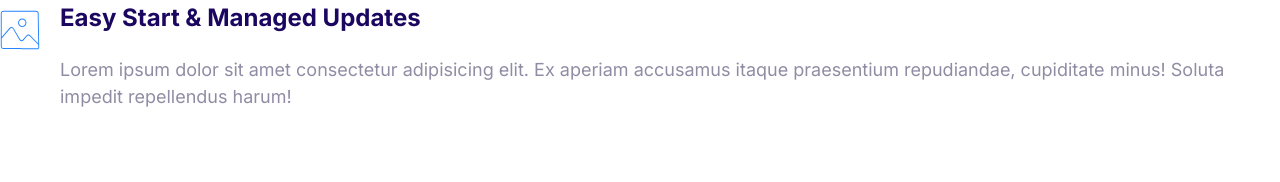
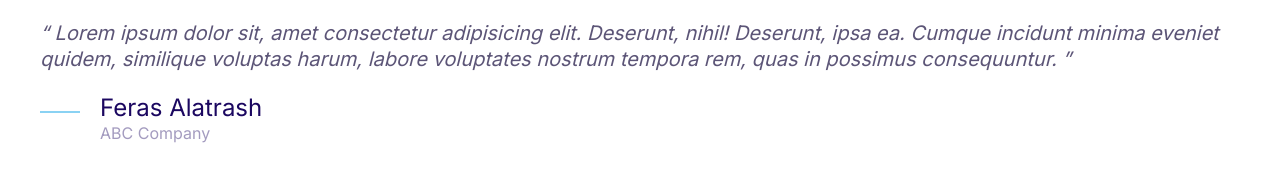
Before and after one commit to FER4S/Moshify, a plain HTML site: page index.html in a window 1280 px wide. Drawn offline with Linux system fonts and the light colour scheme.

Commit message:
Build Quotes.

```diff
--- a/css/styles.css
+++ b/css/styles.css
@@ -4,6 +4,7 @@
   --accent-color: #ff3400;
   --headings-color: #1b0760;
   --body-color: #918ca4;
+  --body-color-darker: #5c5577;
   --border-color: #ccc;
   --border-radius: 30px;
 }
@@ -364,3 +365,47 @@ a {
 .media__image {
   margin-top: 1rem;
 }
+
+/* Quotes */
+
+.quote {
+  font-size: 3rem;
+  font-style: italic;
+  color: var(--body-color-darker);
+  line-height: 1.3;
+}
+.quote__text::before {
+  content: open-quote;
+}
+.quote__text::after {
+  content: close-quote;
+}
+
+.quote__author {
+  font-style: normal;
+  font-size: 3rem;
+  font-weight: 500;
+  margin-bottom: 0;
+}
+.quote__company {
+  color: var(--headings-color);
+  opacity: 0.4;
+  font-size: 2rem;
+  font-style: normal;
+}
+.quote__line {
+  position: relative;
+  bottom: 10px;
+}
+
+@media screen and (min-width: 1024px) {
+  .quote {
+    font-size: 2rem;
+  }
+  .quote__author {
+    font-size: 2.4rem;
+  }
+  .quote__company {
+    font-size: 1.6rem;
+  }
+}
--- a/index.html
+++ b/index.html
@@ -13,20 +13,26 @@
     <link rel="stylesheet" href="css/styles.css" />
   </head>
   <body>
+    <blockquote class="quote">
+      <p class="quote__text">
+        Lorem ipsum dolor sit, amet consectetur adipisicing elit. Deserunt,
+        nihil! Deserunt, ipsa ea. Cumque incidunt minima eveniet quidem,
+        similique voluptas harum, labore voluptates nostrum tempora rem, quas in
+        possimus consequuntur.
+      </p>
+      <footer>
         <div class="media">
           <div class="media__image">
-        <svg class="icon icon--primary">
-          <use xlink:href="images/sprite.svg#snap"></use>
+            <svg class="icon icon--primary quote__line">
+              <use xlink:href="images/sprite.svg#line"></use>
             </svg>
           </div>
           <div class="media__body">
-        <h3 class="media__title">Easy Start & Managed Updates</h3>
-        <p>
-          Lorem ipsum dolor sit amet consectetur adipisicing elit. Ex aperiam
-          accusamus itaque praesentium repudiandae, cupiditate minus! Soluta
-          impedit repellendus harum!
-        </p>
+            <h3 class="media__title quote__author">Feras Alatrash</h3>
+            <p class="quote__company">ABC Company</p>
           </div>
         </div>
+      </footer>
+    </blockquote>
   </body>
 </html>
```
Also changed, not shown: components/Quotes.html (added, +20 -0 lines). Lines whose indentation alone changed are shown as unchanged.
